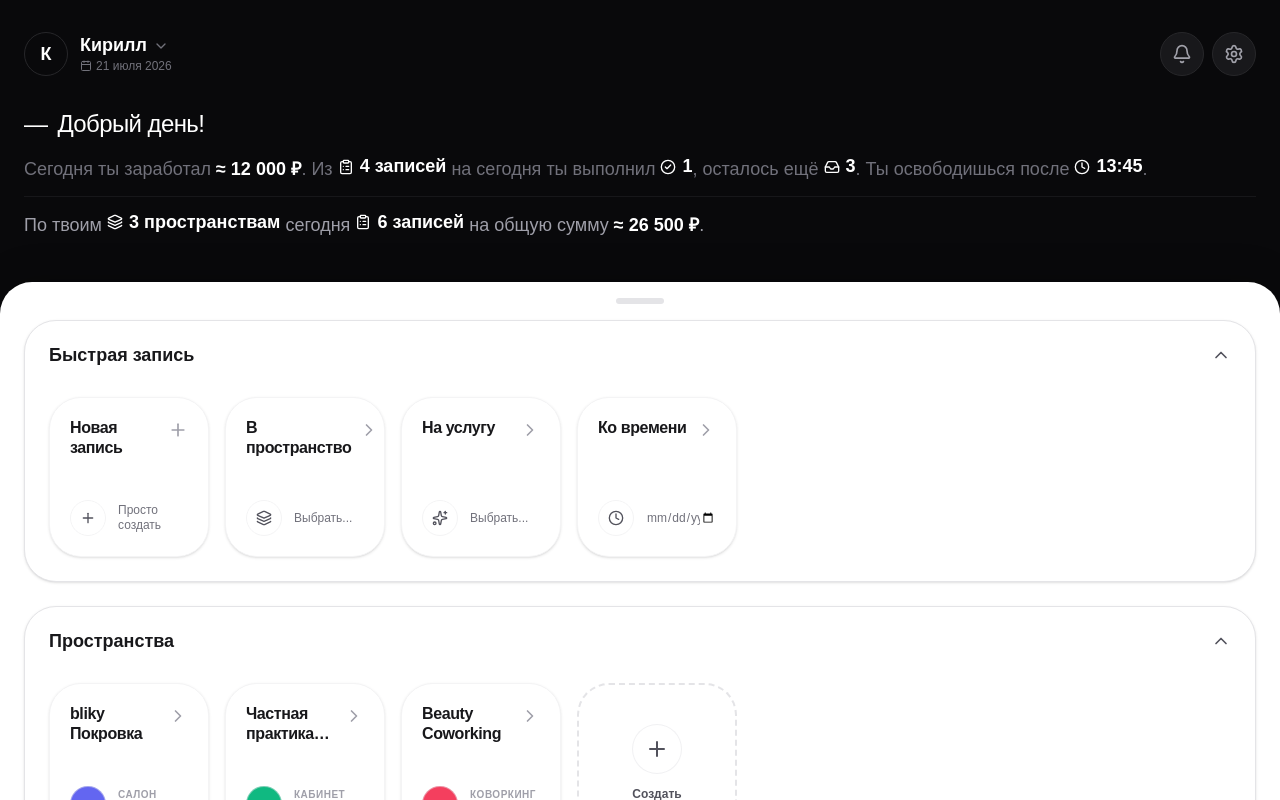
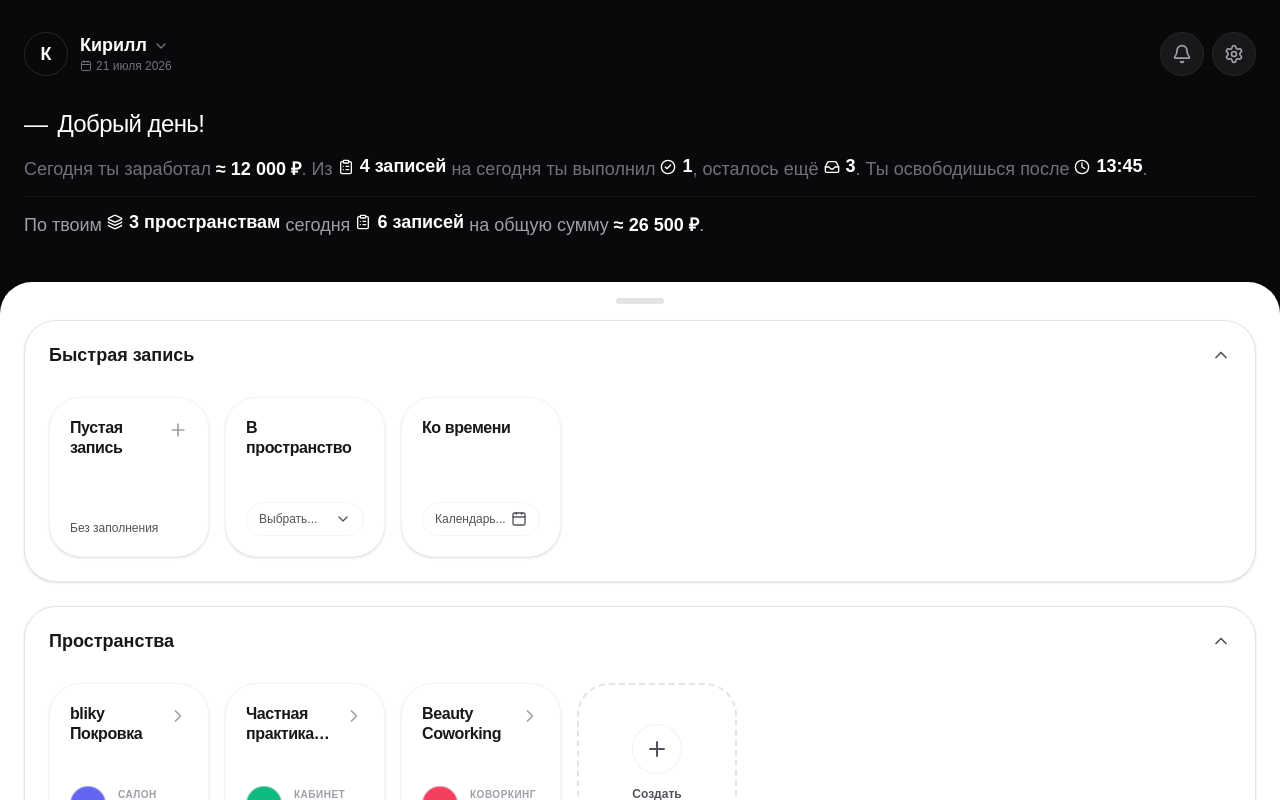
Before and after one commit to bliky-app/client, a React (Vite) app in the folder apps/web/: page / in a window 1280 px wide. Built offline with nearby package versions, Linux system fonts and the light colour scheme.

Commit message:
feat(appointments): custom dropdowns for QuickActionsRow

```diff
--- a/apps/web/src/components/QuickActionsRow.tsx
+++ b/apps/web/src/components/QuickActionsRow.tsx
@@ -1,5 +1,7 @@
-import { useState } from "react"
-import { ChevronRight, Plus, UserRound, Clock, Sparkles, Layers } from "lucide-react"
+import { useState, useRef } from "react"
+import { createPortal } from "react-dom"
+import { ChevronRight, Plus, Calendar as CalendarIcon } from "lucide-react"
+import type { Workspace } from "@/types/models"
 
 export type QuickActionContext = "hub" | "workspace_schedule"
 
@@ -12,16 +14,76 @@ export interface QuickActionDraft {
 
 interface QuickActionsRowProps {
   context: QuickActionContext
+  workspaces?: Workspace[]
+  masters?: { id: string, name: string }[]
+  services?: { id: string, name: string }[]
   onOpenForm: (draft: QuickActionDraft) => void
 }
 
-export default function QuickActionsRow({ context, onOpenForm }: QuickActionsRowProps) {
+function CustomSelect({ placeholder, options, onChange }: { placeholder: string, options: {value: string, label: string}[], onChange: (val: string) => void }) {
+  const [isOpen, setIsOpen] = useState(false)
+  const ref = useRef<HTMLButtonElement>(null)
+  const [rect, setRect] = useState<DOMRect | null>(null)
+
+  const open = () => {
+    if (ref.current) setRect(ref.current.getBoundingClientRect())
+    setIsOpen(true)
+  }
+
+  return (
+    <>
+      <button
+        ref={ref}
+        onClick={open}
+        className="w-full text-left bg-panel-base border border-panel-border-subtle rounded-xl px-3 py-2 text-xs font-medium text-panel-text-muted hover:text-panel-text hover:border-panel-text-muted transition-colors flex items-center justify-between"
+      >
+        <span className="truncate">{placeholder}</span>
+        <ChevronRight className="w-4 h-4 shrink-0 rotate-90" />
+      </button>
+      {isOpen && rect && createPortal(
+        <div className="fixed inset-0 z-50 flex" onClick={() => setIsOpen(false)}>
+           <div
+             style={{ top: rect.bottom + 8, left: rect.left, width: Math.max(160, rect.width) }}
+             className="absolute bg-panel-surface border border-panel-border rounded-2xl shadow-xl overflow-hidden py-1 max-h-60 overflow-y-auto animate-in fade-in zoom-in-95 duration-100"
+             onClick={e => e.stopPropagation()}
+           >
+             {options.length === 0 ? (
+                <div className="px-4 py-3 text-xs text-panel-text-muted">Нет вариантов</div>
+             ) : options.map(opt => (
+                <button
+                  key={opt.value}
+                  className="w-full text-left px-4 py-2.5 text-xs font-medium text-panel-text hover:bg-panel-surface-hover transition-colors"
+                  onClick={() => { setIsOpen(false); onChange(opt.value) }}
+                >
+                  {opt.label}
+                </button>
+             ))}
+           </div>
+        </div>,
+        document.body
+      )}
+    </>
+  )
+}
+
+function DatePickerButton({ onChange }: { onChange: (val: string) => void }) {
+  return (
+    <div className="relative w-full">
+      <button className="w-full text-left bg-panel-base border border-panel-border-subtle rounded-xl px-3 py-2 text-xs font-medium text-panel-text-muted hover:text-panel-text hover:border-panel-text-muted transition-colors flex items-center justify-between pointer-events-none">
+        <span>Календарь...</span>
+        <CalendarIcon className="w-4 h-4 shrink-0" />
+      </button>
+      <input
+        type="datetime-local"
+        onChange={(e) => { if (e.target.value) onChange(e.target.value) }}
+        className="absolute inset-0 w-full h-full opacity-0 cursor-pointer block"
+      />
+    </div>
+  )
+}
+
+export default function QuickActionsRow({ context, workspaces = [], masters = [], services = [], onOpenForm }: QuickActionsRowProps) {
   const [isExpanded, setIsExpanded] = useState(true)
-
-  // We need local state for the selects so they don't immediately fire on change,
-  // or maybe they DO immediately fire on change. The user says:
-  // "после выбора конкретной сущность открывается форма создания записи с выбранным вариантом."
-  // This means changing the select triggers the action.
 
   return (
     <div className="flex flex-col bg-panel-surface border border-panel-border rounded-[32px] shadow-sm overflow-hidden shrink-0">
@@ -43,28 +105,18 @@ export default function QuickActionsRow({ context, onOpenForm }: QuickActionsRow
         <div className="overflow-hidden">
           <div className="flex overflow-x-auto snap-x snap-mandatory gap-4 px-6 pb-6 pt-2 w-full scroll-pl-6 scrollbar-none">
 
-            {/* Обычная запись */}
+            {/* Пустая запись */}
             <div
               onClick={() => onOpenForm({})}
               className="bg-panel-surface w-40 shrink-0 snap-start rounded-[32px] p-5 active:scale-[0.97] transition-all duration-150 flex flex-col justify-between h-40 shadow-sm border border-panel-border-subtle cursor-pointer group hover:border-panel-text-muted"
             >
               <div className="flex justify-between items-start w-full gap-2">
                 <h3 className="font-semibold text-panel-text text-base tracking-tight leading-tight">
-                  Новая запись
+                  Пустая запись
                 </h3>
                 <Plus className="h-5 w-5 text-panel-text-subtle shrink-0 translate-y-0.5 group-hover:text-panel-text transition-colors" />
               </div>
-
-              <div className="flex items-center gap-3 mt-auto">
-                <div className="h-9 w-9 rounded-xl bg-panel-base border border-panel-border-subtle flex items-center justify-center shrink-0">
-                  <Plus className="h-4 w-4 text-panel-text-muted" />
-                </div>
-                <div className="flex flex-col min-w-0 pb-0.5">
-                  <span className="text-xs text-panel-text-muted-dark font-medium line-clamp-2 mt-0.5 leading-tight">
-                    Просто создать
-                  </span>
-                </div>
-              </div>
+              <div className="mt-auto text-xs text-panel-text-muted font-medium">Без заполнения</div>
             </div>
 
             {/* В пространство (только Hub) */}
@@ -74,27 +126,14 @@ export default function QuickActionsRow({ context, onOpenForm }: QuickActionsRow
                   <h3 className="font-semibold text-panel-text text-base tracking-tight leading-tight">
                     В пространство
                   </h3>
-                  <ChevronRight className="h-5 w-5 text-panel-text-subtle shrink-0 translate-y-0.5" />
                 </div>
-                <div className="flex items-center gap-3 mt-auto relative z-10">
-                  <div className="h-9 w-9 rounded-xl bg-panel-base border border-panel-border-subtle flex items-center justify-center shrink-0">
-                    <Layers className="h-4 w-4 text-panel-text-muted" />
-                  </div>
-                  <div className="flex flex-col min-w-0 pb-0.5 w-full">
-                    <select
-                      onChange={(e) => {
-                        if (e.target.value) onOpenForm({ workspaceId: e.target.value })
-                        e.target.value = "" // reset select
-                      }}
-                      className="w-full text-xs text-panel-text-muted-dark font-medium mt-0.5 leading-tight bg-transparent outline-none cursor-pointer appearance-none truncate"
-                    >
-                      <option value="" disabled selected>Выбрать...</option>
-                      <option value="ws-1">Моё пространство</option>
-                      <option value="ws-2">Барбершоп</option>
-                    </select>
-                  </div>
+                <div className="mt-auto relative z-10 w-full">
+                  <CustomSelect
+                    placeholder="Выбрать..."
+                    options={workspaces.map(w => ({ value: w.id, label: w.name }))}
+                    onChange={(val) => onOpenForm({ workspaceId: val })}
+                  />
                 </div>
-                {/* Invisible absolute overlay to trigger full card click? No, we have a select inside. */}
               </div>
             )}
 
@@ -105,57 +144,34 @@ export default function QuickActionsRow({ context, onOpenForm }: QuickActionsRow
                   <h3 className="font-semibold text-panel-text text-base tracking-tight leading-tight">
                     К мастеру
                   </h3>
-                  <ChevronRight className="h-5 w-5 text-panel-text-subtle shrink-0 translate-y-0.5" />
                 </div>
-                <div className="flex items-center gap-3 mt-auto relative z-10">
-                  <div className="h-9 w-9 rounded-xl bg-panel-base border border-panel-border-subtle flex items-center justify-center shrink-0">
-                    <UserRound className="h-4 w-4 text-panel-text-muted" />
-                  </div>
-                  <div className="flex flex-col min-w-0 pb-0.5 w-full">
-                    <select
-                      onChange={(e) => {
-                        if (e.target.value) onOpenForm({ masterId: e.target.value })
-                        e.target.value = ""
-                      }}
-                      className="w-full text-xs text-panel-text-muted-dark font-medium mt-0.5 leading-tight bg-transparent outline-none cursor-pointer appearance-none truncate"
-                    >
-                      <option value="" disabled selected>Выбрать...</option>
-                      <option value="me">Я (Александр)</option>
-                      <option value="other">Елена</option>
-                    </select>
-                  </div>
+                <div className="mt-auto relative z-10 w-full">
+                  <CustomSelect
+                    placeholder="Выбрать..."
+                    options={masters.map(m => ({ value: m.id, label: m.name }))}
+                    onChange={(val) => onOpenForm({ masterId: val })}
+                  />
                 </div>
               </div>
             )}
 
-            {/* На услугу */}
-            <div className="bg-panel-surface w-40 shrink-0 snap-start rounded-[32px] p-5 transition-all duration-150 flex flex-col justify-between h-40 shadow-sm border border-panel-border-subtle relative group">
-              <div className="flex justify-between items-start w-full gap-2 pointer-events-none">
-                <h3 className="font-semibold text-panel-text text-base tracking-tight leading-tight">
-                  На услугу
-                </h3>
-                <ChevronRight className="h-5 w-5 text-panel-text-subtle shrink-0 translate-y-0.5" />
-              </div>
-              <div className="flex items-center gap-3 mt-auto relative z-10">
-                <div className="h-9 w-9 rounded-xl bg-panel-base border border-panel-border-subtle flex items-center justify-center shrink-0">
-                  <Sparkles className="h-4 w-4 text-panel-text-muted" />
+            {/* На услугу (убрали из Хаба) */}
+            {context === "workspace_schedule" && (
+              <div className="bg-panel-surface w-40 shrink-0 snap-start rounded-[32px] p-5 transition-all duration-150 flex flex-col justify-between h-40 shadow-sm border border-panel-border-subtle relative group">
+                <div className="flex justify-between items-start w-full gap-2 pointer-events-none">
+                  <h3 className="font-semibold text-panel-text text-base tracking-tight leading-tight">
+                    На услугу
+                  </h3>
                 </div>
-                <div className="flex flex-col min-w-0 pb-0.5 w-full">
-                  <select
-                    onChange={(e) => {
-                      if (e.target.value) onOpenForm({ serviceId: e.target.value })
-                      e.target.value = ""
-                    }}
-                    className="w-full text-xs text-panel-text-muted-dark font-medium mt-0.5 leading-tight bg-transparent outline-none cursor-pointer appearance-none truncate"
-                  >
-                    <option value="" disabled selected>Выбрать...</option>
-                    <option value="Стрижка">Стрижка</option>
-                    <option value="Окрашивание">Окрашивание</option>
-                    <option value="custom">Свободная услуга</option>
-                  </select>
+                <div className="mt-auto relative z-10 w-full">
+                  <CustomSelect
+                    placeholder="Выбрать..."
+                    options={services.map(s => ({ value: s.id, label: s.name }))}
+                    onChange={(val) => onOpenForm({ serviceId: val })}
+                  />
                 </div>
               </div>
-            </div>
+            )}
 
             {/* Ко времени */}
             <div className="bg-panel-surface w-40 shrink-0 snap-start rounded-[32px] p-5 transition-all duration-150 flex flex-col justify-between h-40 shadow-sm border border-panel-border-subtle relative group">
@@ -163,21 +179,9 @@ export default function QuickActionsRow({ context, onOpenForm }: QuickActionsRow
                 <h3 className="font-semibold text-panel-text text-base tracking-tight leading-tight">
                   Ко времени
                 </h3>
-                <ChevronRight className="h-5 w-5 text-panel-text-subtle shrink-0 translate-y-0.5" />
               </div>
-              <div className="flex items-center gap-3 mt-auto relative z-10">
-                <div className="h-9 w-9 rounded-xl bg-panel-base border border-panel-border-subtle flex items-center justify-center shrink-0">
-                  <Clock className="h-4 w-4 text-panel-text-muted" />
-                </div>
-                <div className="flex flex-col min-w-0 pb-0.5 w-full">
-                  <input
-                    type="datetime-local"
-                    onChange={(e) => {
-                      if (e.target.value) onOpenForm({ startDateTime: e.target.value })
-                    }}
-                    className="w-full text-xs text-panel-text-muted-dark font-medium mt-0.5 leading-tight bg-transparent outline-none cursor-pointer appearance-none truncate"
-                  />
-                </div>
+              <div className="mt-auto relative z-10 w-full">
+                <DatePickerButton onChange={(val) => onOpenForm({ startDateTime: val })} />
               </div>
             </div>
 
--- a/apps/web/src/pages/hub/Hub.tsx
+++ b/apps/web/src/pages/hub/Hub.tsx
@@ -121,7 +121,7 @@ export default function Hub() {
 
             <div className="w-12 h-1.5 bg-panel-border rounded-full mx-auto shrink-0 -mb-2" />
 
-            <QuickActionsRow context="hub" onOpenForm={handleOpenForm} />
+            <QuickActionsRow context="hub" workspaces={workspaces} onOpenForm={handleOpenForm} />
 
             {/* Workspaces */}
             <div className="flex flex-col bg-panel-surface border border-panel-border rounded-[32px] shadow-sm overflow-hidden shrink-0">
```
Also changed, not shown: apps/web/src/pages/workspace/WorkspaceSchedule.tsx (+13 -4 lines).
